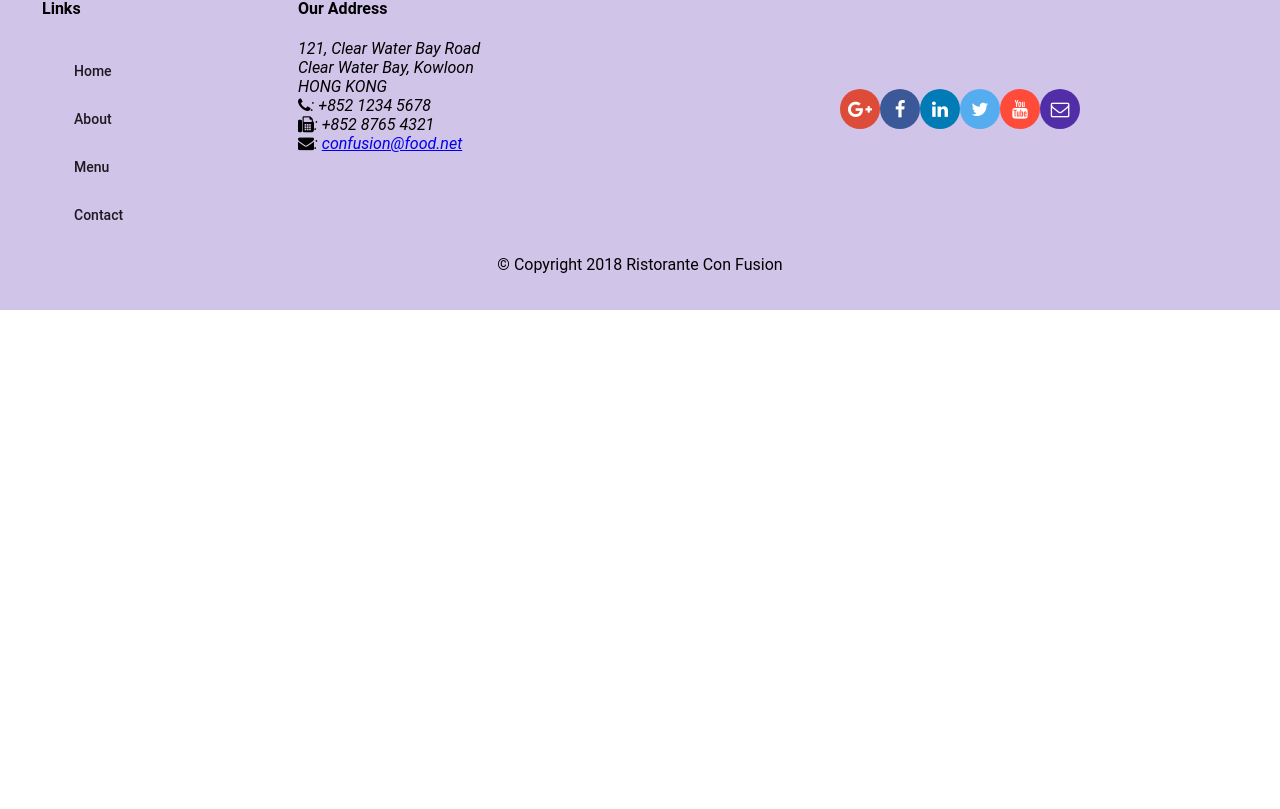
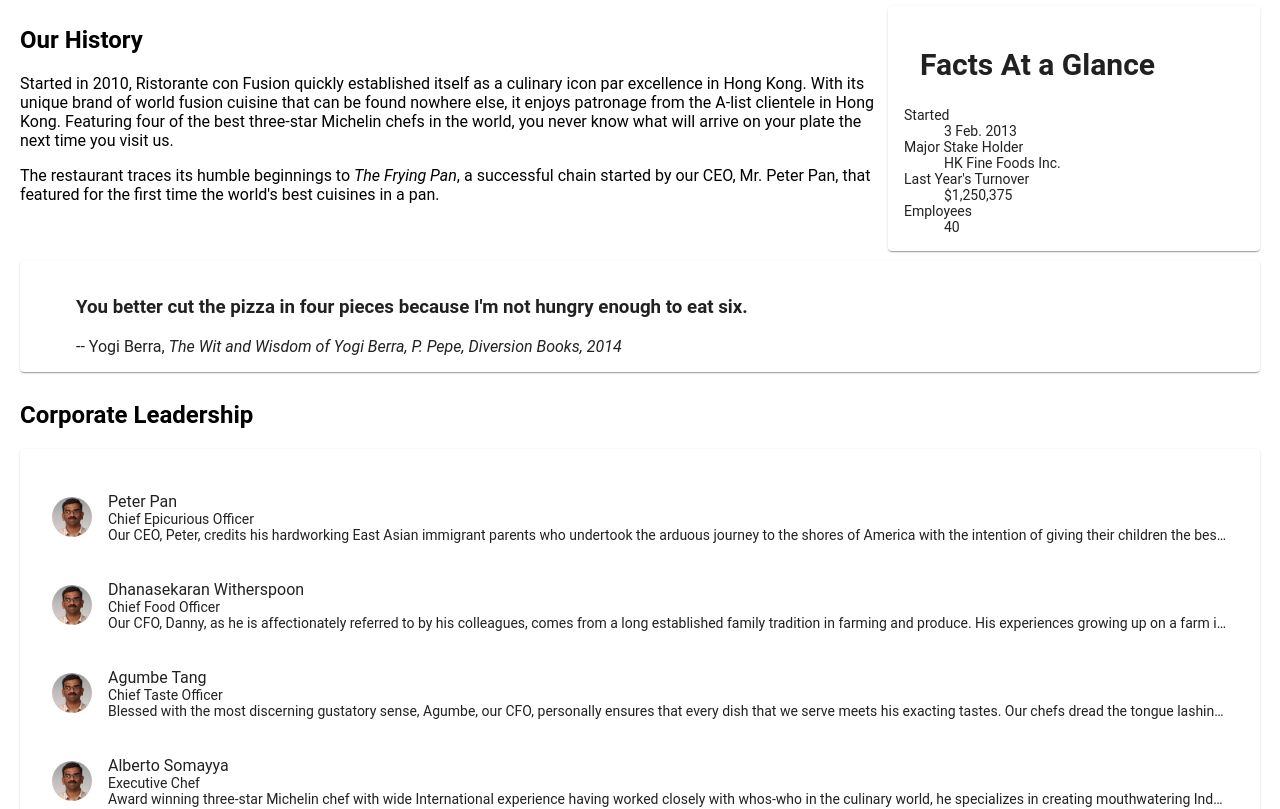
Before and after one commit to Rajput-Gaurav/RestaurantApp, an Angular app: page /about in a window 1280 px wide. Shown: the part 432-1241 px from the top of the page. Before the commit the page ends 800 px from the top, so only its background shows below. Built offline with nearby package versions, Linux system fonts and the light colour scheme.

Commit message:
Assignment 2

```diff
--- a/src/app/about/about.component.html
+++ b/src/app/about/about.component.html
@@ -1,3 +1,76 @@
-<p>
-  about works!
-</p>
+
+<div class="container" fxLayout="column" fxLayoutGap="10px">
+
+  <div fxFlex>
+    <div>
+      <h3>About Us</h3>
+      <hr>
+    </div>
+  </div>
+
+  <div fxFlex>
+    <div fxLayout="column" fxLayout.gt-sm="row">
+      <div fxFlex="70">
+        <h2>Our History</h2>
+        <p>Started in 2010, Ristorante con Fusion quickly established itself as a culinary icon par excellence in Hong
+          Kong. With its unique brand of world fusion cuisine that can be found nowhere else, it enjoys patronage from
+          the A-list clientele in Hong Kong. Featuring four of the best three-star Michelin chefs in the world, you
+          never know what will arrive on your plate the next time you visit us.</p>
+        <p>The restaurant traces its humble beginnings to <em>The Frying Pan</em>, a successful chain started by our
+          CEO, Mr. Peter Pan, that featured for the first time the world's best cuisines in a pan.</p>
+      </div>
+      <div fxFlex="30">
+        <mat-card>
+          <mat-card-header>
+            <mat-card-title>
+              <h2>Facts At a Glance</h2>
+            </mat-card-title>
+          </mat-card-header>
+          <mat-card-content>
+            <dl>
+              <dt>Started</dt>
+              <dd>3 Feb. 2013</dd>
+              <dt>Major Stake Holder</dt>
+              <dd>HK Fine Foods Inc.</dd>
+              <dt>Last Year's Turnover</dt>
+              <dd>$1,250,375</dd>
+              <dt>Employees</dt>
+              <dd>40</dd>
+            </dl>
+          </mat-card-content>
+        </mat-card>
+      </div>
+    </div>
+  </div>
+
+  <div fxFlex>
+    <mat-card>
+      <blockquote>
+        <h3>You better cut the pizza in four pieces because
+          I'm not hungry enough to eat six.</h3>
+        <footer>-- Yogi Berra,
+          <cite>The Wit and Wisdom of Yogi Berra,
+            P. Pepe, Diversion Books, 2014</cite>
+        </footer>
+      </blockquote>
+    </mat-card>
+  </div>
+
+
+  <div fxFlex fxLayout="column">
+    <h2>Corporate Leadership</h2>
+    <!-- <p>Display the details of the corporate leaders here</p> -->
+    <mat-card>
+    <mat-list fxFlex="100">
+      <mat-list-item *ngFor="let lead of leader">
+        <img matListAvatar src="{{lead.image}}" alt="{{lead.name}}">
+        <h1 matLine>{{lead.name}}</h1>
+        <h2 matLine>{{lead.designation}}</h2>
+        <p matLine>
+          <span>{{lead.description}}</span>
+        </p>
+      </mat-list-item>
+    </mat-list>
+  </mat-card>
+  </div>
+</div>
--- a/src/app/about/about.component.ts
+++ b/src/app/about/about.component.ts
@@ -1,4 +1,7 @@
 import { Component, OnInit } from '@angular/core';
+
+import { Leader } from '../shared/leader';
+import { LeaderService } from '../services/leader.service';
 
 @Component({
   selector: 'app-about',
@@ -7,9 +10,13 @@
 })
 export class AboutComponent implements OnInit {
 
-  constructor() { }
+  leader: Leader[];
+
+  constructor(private leaderService: LeaderService) { }
 
   ngOnInit() {
+
+    this.leader = this.leaderService.getLeaders();
   }
 
 }
--- a/src/app/app.module.ts
+++ b/src/app/app.module.ts
@@ -27,6 +27,7 @@
 //import services too use:
 import { DishService} from './services/dish.service';
 import { PromotionService} from './services/promotion.service';
+import { LeaderService } from './services/leader.service';
 
 // add approutingmodule:
 import { AppRoutingModule} from './app-routing/app-routing.module';
@@ -63,7 +64,8 @@
           //import service in providers too available for every components:
   providers: [
     DishService,
-    PromotionService
+    PromotionService,
+    LeaderService
   ],
 
   bootstrap: [AppComponent]
--- a/src/app/home/home.component.html
+++ b/src/app/home/home.component.html
@@ -34,4 +34,18 @@
 </mat-card-content>
 </mat-card>
 
+<mat-card *ngIf="leader" fxFlex>
+    <mat-card-header>
+    <div mat-card-avatar></div>
+    <mat-card-title>
+     <h3>{{leader.name | uppercase}}</h3>
+    </mat-card-title>
+    </mat-card-header>
+    <img mat-card-image src={{leader.image}} alt={{leader.name}}>
+    <mat-card-content>
+    <p>{{leader.description}}
+    </p>
+    </mat-card-content>
+    </mat-card>
+
 </div>
--- a/src/app/home/home.component.ts
+++ b/src/app/home/home.component.ts
@@ -4,6 +4,9 @@
 import { DishService } from '../services/dish.service';
 import { Promotion } from '../shared/promotion';
 import { PromotionService } from '../services/promotion.service';
+
+import { Leader } from '../shared/leader';
+import { LeaderService } from '../services/leader.service';
 
 @Component({
   selector: 'app-home',
@@ -14,14 +17,17 @@
 
   dish: Dish;
   promotion: Promotion;
+  leader: Leader;
 
   constructor(private dishService: DishService,
-              private promotionService: PromotionService) { }
+              private promotionService: PromotionService,
+              private leaderService: LeaderService) { }
 
   ngOnInit() {
 
     this.dish =this.dishService.getFeaturedDish();
     this.promotion =this.promotionService.getFeaturedPromotion();
+    this.leader = this.leaderService.getFeaturedLeader();
   }
 
 }
--- /dev/null
+++ b/src/app/services/leader.service.ts
@@ -0,0 +1,24 @@
+import { Injectable } from '@angular/core';
+
+import { Leader } from '../shared/leader';
+import { LEADERS } from '../shared/leaders';
+
+@Injectable()
+export class LeaderService {
+
+  constructor() { }
+
+  getLeaders(): Leader[] {
+    return LEADERS;
+  }
+
+  getLeader(id: string):Leader{
+    return LEADERS.filter((leader)=>(leader.id === id))[0];
+  }
+
+  // use too get the FeaturedLeader:
+  getFeaturedLeader(): Leader {
+    return LEADERS.filter((Leader) => Leader.featured)[0];
+  }
+
+}
--- /dev/null
+++ b/src/app/shared/leader.ts
@@ -0,0 +1,10 @@
+export class Leader{
+
+    id: string;
+    name: string;
+    image: string;
+    designation: string;
+    abbr: string;
+    featured: boolean;
+    description: string;
+}
--- /dev/null
+++ b/src/app/shared/leaders.ts
@@ -0,0 +1,46 @@
+import { Leader } from './leader';
+
+export const LEADERS: Leader[] =
+
+[
+    {
+      id: '0',
+      name: 'Peter Pan',
+      image: '/assets/images/alberto.png',
+      designation: 'Chief Epicurious Officer',
+      abbr: 'CEO',
+      featured: false,
+      // tslint:disable-next-line:max-line-length
+      description: 'Our CEO, Peter, credits his hardworking East Asian immigrant parents who undertook the arduous journey to the shores of America with the intention of giving their children the best future. His mother\'s wizardy in the kitchen whipping up the tastiest dishes with whatever is available inexpensively at the supermarket, was his first inspiration to create the fusion cuisines for which The Frying Pan became well known. He brings his zeal for fusion cuisines to this restaurant, pioneering cross-cultural culinary connections.'
+    },
+    {
+      id: '1',
+      name: 'Dhanasekaran Witherspoon',
+      image: '/assets/images/alberto.png',
+      designation: 'Chief Food Officer',
+      abbr: 'CFO',
+      featured: false,
+      // tslint:disable-next-line:max-line-length
+      description: 'Our CFO, Danny, as he is affectionately referred to by his colleagues, comes from a long established family tradition in farming and produce. His experiences growing up on a farm in the Australian outback gave him great appreciation for varieties of food sources. As he puts it in his own words, Everything that runs, wins, and everything that stays, pays!'
+    },
+    {
+      id: '2',
+      name: 'Agumbe Tang',
+      image: '/assets/images/alberto.png',
+      designation: 'Chief Taste Officer',
+      abbr: 'CTO',
+      featured: false,
+      // tslint:disable-next-line:max-line-length
+      description: 'Blessed with the most discerning gustatory sense, Agumbe, our CFO, personally ensures that every dish that we serve meets his exacting tastes. Our chefs dread the tongue lashing that ensues if their dish does not meet his exacting standards. He lives by his motto, You click only if you survive my lick.'
+    },
+    {
+      id: '3',
+      name: 'Alberto Somayya',
+      image: '/assets/images/alberto.png',
+      designation: 'Executive Chef',
+      abbr: 'EC',
+      featured: true,
+      // tslint:disable-next-line:max-line-length
+      description: 'Award winning three-star Michelin chef with wide International experience having worked closely with whos-who in the culinary world, he specializes in creating mouthwatering Indo-Italian fusion experiences. He says, Put together the cuisines from the two craziest cultures, and you get a winning hit! Amma Mia!'
+    }
+  ];
```
Also changed, not shown: 1 other file (tests, documents, lock files or other folders).
